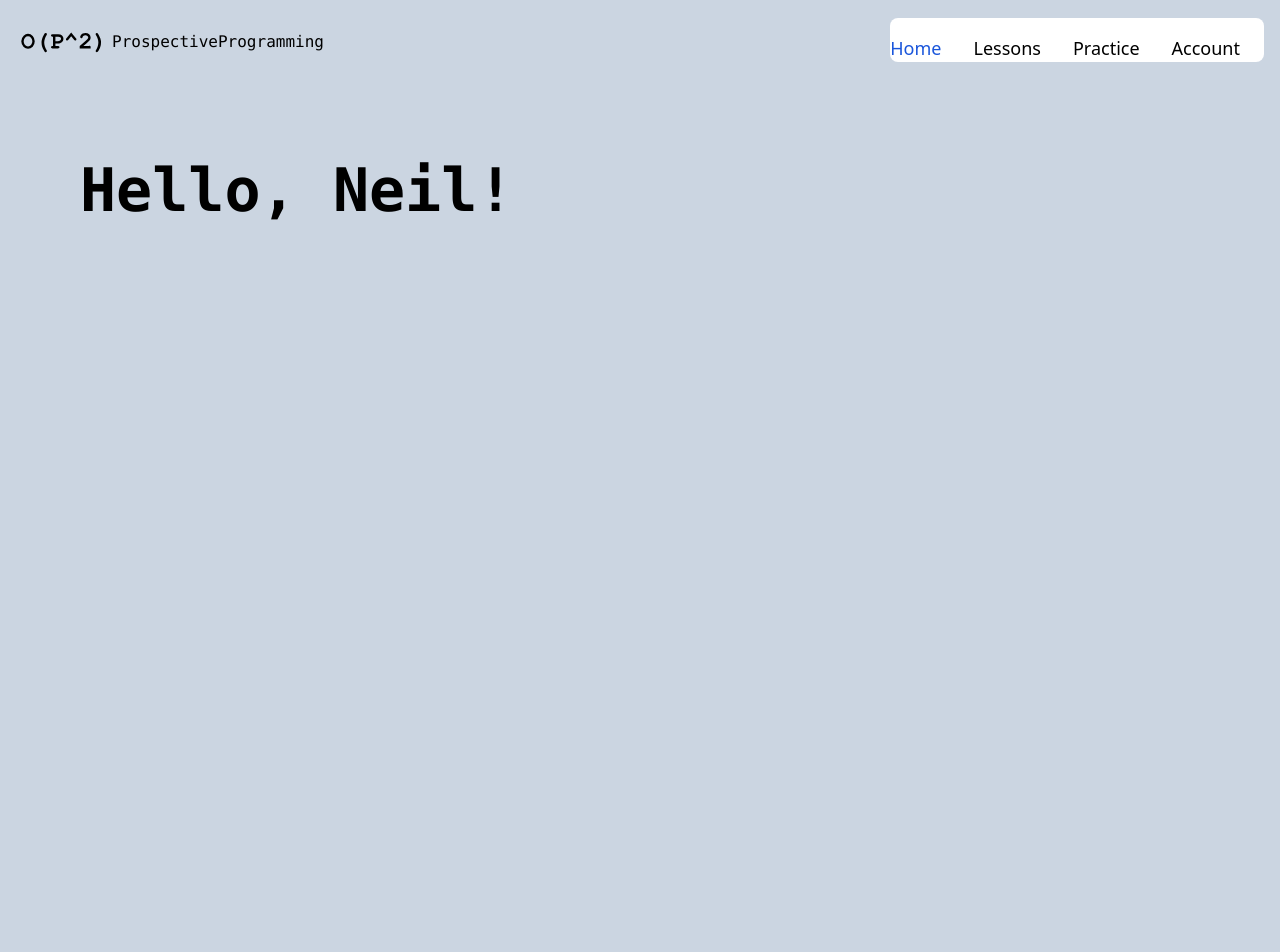
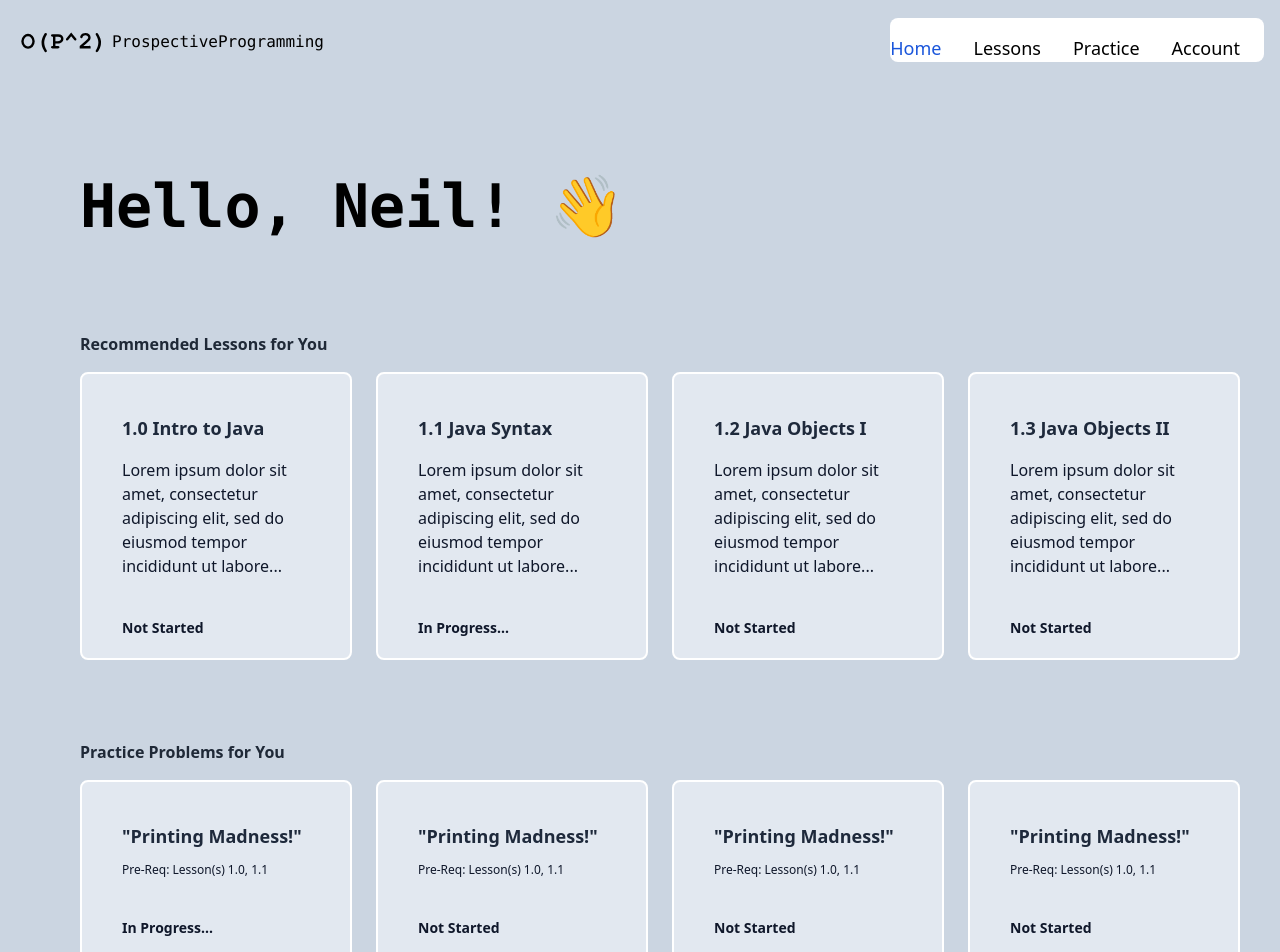
Before and after one commit to NeilP06/prospective-programming, a React (Create React App) app: page / in a window 1280 px wide. Shown: the top 952 px of the page. Before the commit the page ends 800 px from the top, so only its background shows below. Built offline with nearby package versions, Linux system fonts and the light colour scheme.

Commit message:
First commit

```diff
--- a/src/App.js
+++ b/src/App.js
@@ -1,14 +1,37 @@
+import Footer from "./Footer.js";
 import Greetings from "./Customization.js";
+import Lesson from "./Lesson.js";
 import NavigationBar from "./navigationBar.js";
+import PracticeProblem from "./PracticeProblem.js";
 import React from "react";
 
 export default function App() {
+  const desc = "Lorem ipsum dolor sit amet, consectetur adipiscing elit, sed do eiusmod tempor incididunt ut labore et dolore magna aliqua. Ut enim ad minim veniam, quis nostrud exercitation ullamco laboris nisi ut aliquip ex ea commodo consequat. Duis aute irure dolor in reprehenderit in voluptate velit esse cillum dolore eu fugiat nulla pariatur. Excepteur sint occaecat cupidatat non proident, sunt in culpa qui officia deserunt mollit anim id est laborum.";
   var username = "Neil";
   document.body.classList.add("bg-slate-300", "dark:bg-gray-900");
   return (
     <div>
       <NavigationBar/>
       <Greetings name={username}/>
+      <div class="mt-24">
+        <p class="mt-2 ml-20 font-semibold text-gray-800 dark:text-slate-200">Recommended Lessons for You</p>
+        <div class="ml-20 m-4 flex flex-row">
+          <Lesson href="https://neilp06.net" condition="homepage" lessonName="1.0 Intro to Java" description={desc} status="Not Started"/>
+          <Lesson condition="homepage" lessonName="1.1 Java Syntax" description={desc} status="In Progress..."/>
+          <Lesson condition="homepage" lessonName="1.2 Java Objects I" description={desc} status="Not Started"/>
+          <Lesson condition="homepage" lessonName="1.3 Java Objects II" description={desc} status="Not Started"/>
+        </div>
+      </div>
+      <div class="mt-20">
+        <p class="mt-2 ml-20 font-semibold text-gray-800 dark:text-slate-200">Practice Problems for You</p>
+        <div class="ml-20 m-4 flex flex-row">
+          <PracticeProblem condition="homepage" problemName="Printing Madness!" prerequisite="1.0, 1.1" status="In Progress..."/>
+          <PracticeProblem condition="homepage" problemName="Printing Madness!" prerequisite="1.0, 1.1" status="Not Started"/>
+          <PracticeProblem condition="homepage" problemName="Printing Madness!" prerequisite="1.0, 1.1" status="Not Started"/>
+          <PracticeProblem condition="homepage" problemName="Printing Madness!" prerequisite="1.0, 1.1" status="Not Started"/>
+        </div>
+      </div>
+      <Footer/>
     </div>
   );
 }
--- a/src/Customization.js
+++ b/src/Customization.js
@@ -3,8 +3,8 @@ import React from "react";
 export default function Greetings(props) {
     if (props.name !== undefined) {
         return (
-            <div class="mt-20">
-                <h2 class="ml-20 font-mono text-black dark:text-white font-bold text-6xl">Hello, {props.name}!</h2>
+            <div class="mt-24">
+                <h2 class="ml-20 font-mono text-black dark:text-white font-bold text-6xl">Hello, {props.name}! 👋</h2>
             </div>
         );
     } else {
--- /dev/null
+++ b/src/Footer.js
@@ -0,0 +1,9 @@
+import React from "react";
+
+export default function Footer() {
+    return (
+        <div class="h-56 w-full mt-44 p-10 border-t-2 border-white dark:border-slate-800 bg-slate-100 dark:bg-gray-950">
+            <h2 class="text-black dark:text-white">footer tbd</h2>
+        </div>
+    );
+}
--- /dev/null
+++ b/src/Lesson.js
@@ -0,0 +1,27 @@
+import React from "react";
+
+export default function Lesson(props) {
+    let result = "";
+    if (typeof props.description === "string") {
+        if (props.description.substring(99, 100) === " ") {
+            result = props.description.substring(0, 99);
+        } else {
+            result = props.description.substring(0, 100);
+        }
+    }
+    if (props.condition === "homepage") {
+        return (
+            <div className=" h-72 w-72 p-10 mr-6 rounded-lg bg-slate-200 dark:bg-gray-800 border-2 border-white dark:border-gray-600 hover:cursor-pointer hover:translate-x-2 hover:translate-y-2 duration-700">
+                <p className="text-lg font-semibold text-slate-800 dark:text-gray-100">{props.lessonName}</p>
+                <p className="mt-4 text-slate-900 dark:text-gray-200">{result}...</p>
+                <p className="mt-10 text-sm font-bold text-slate-900 dark:text-gray-200">{props.status}</p>
+            </div>
+        );
+    } else {
+        return (
+            <div>
+                <h2>not on homepage</h2>
+            </div>
+        );
+    }
+}
--- /dev/null
+++ b/src/PracticeProblem.js
@@ -0,0 +1,19 @@
+import React from "react";
+
+export default function PracticeProblem(props) {
+    if (props.condition === "homepage") {
+        return (
+            <div className=" h-52 w-72 p-10 mr-6 rounded-lg bg-slate-200 dark:bg-gray-800 border-2 border-white dark:border-gray-600 hover:cursor-pointer hover:translate-x-2 hover:translate-y-2 duration-700">
+                <p className="text-lg font-semibold text-slate-800 dark:text-gray-100">"{props.problemName}"</p>
+                <p className="mt-3 text-xs text-slate-900 dark:text-gray-200">Pre-Req: Lesson(s) {props.prerequisite}</p>
+                <p className="mt-10 text-sm font-bold text-slate-900 dark:text-gray-200">{props.status}</p>
+            </div>
+        );
+    } else {
+        return (
+            <div>
+                <h2>not on homepage</h2>
+            </div>
+        );
+    }
+}
--- /dev/null
+++ b/src/Warning.js
@@ -0,0 +1,14 @@
+import React from "react";
+
+export default function Warning() {
+    console.log(window.innerWidth);
+    if (window.innerWidth < 760) {
+        return (
+            <div class="">
+                <h2>hi</h2>
+            </div>
+        );
+    } else {
+        return null;
+    }
+}
```
Also changed, not shown: 1 other file (tests, documents, lock files or other folders).
